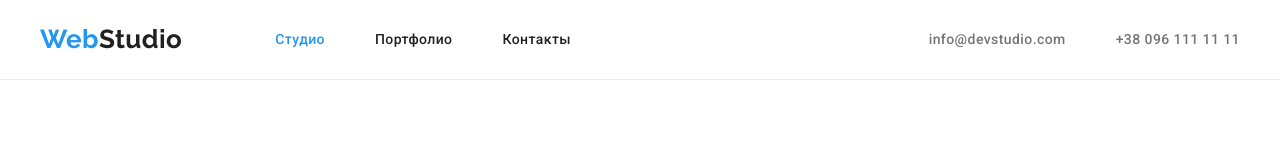
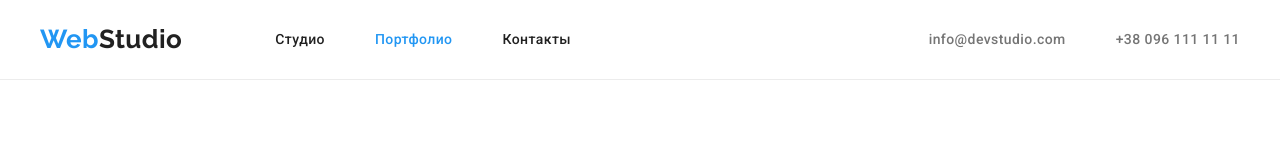
Before and after one commit to NikolaiPustylnyi/goit-markup-hw-3, a plain HTML site: page portfolio.html in a window 1280 px wide. Shown: the top 160 px of the page. Drawn offline with nearby package versions, Linux system fonts and the light colour scheme.

Commit message:
Update portfolio.html

```diff
--- a/portfolio.html
+++ b/portfolio.html
@@ -18,8 +18,8 @@
 
 <nav class="nav">
     <ul class="nav flex">
-        <li><a class="is-active" href="./index.html">Студио</a></li>
-        <li><a href="./portfolio.html">Портфолио</a></li>
+        <li><a href="./index.html">Студио</a></li>
+        <li><a class="is-active" href="./portfolio.html">Портфолио</a></li>
         <li><a href="./">Контакты</a></li>
     </ul>
 </nav>
```
